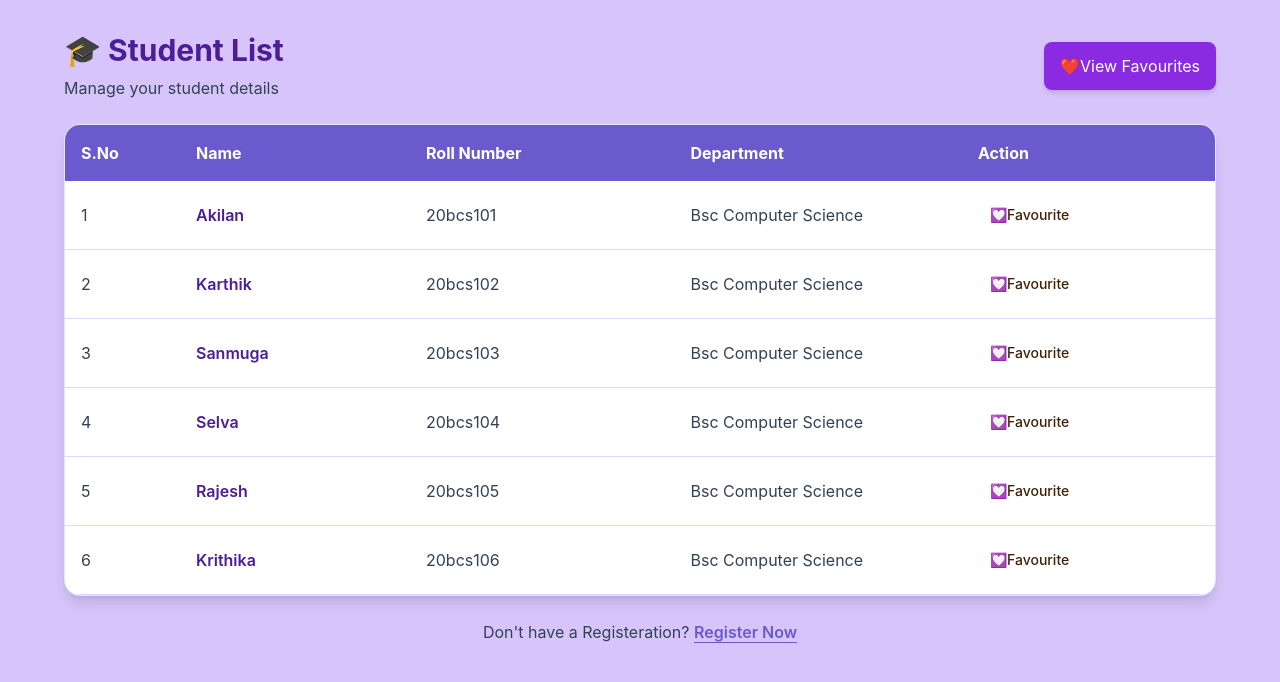
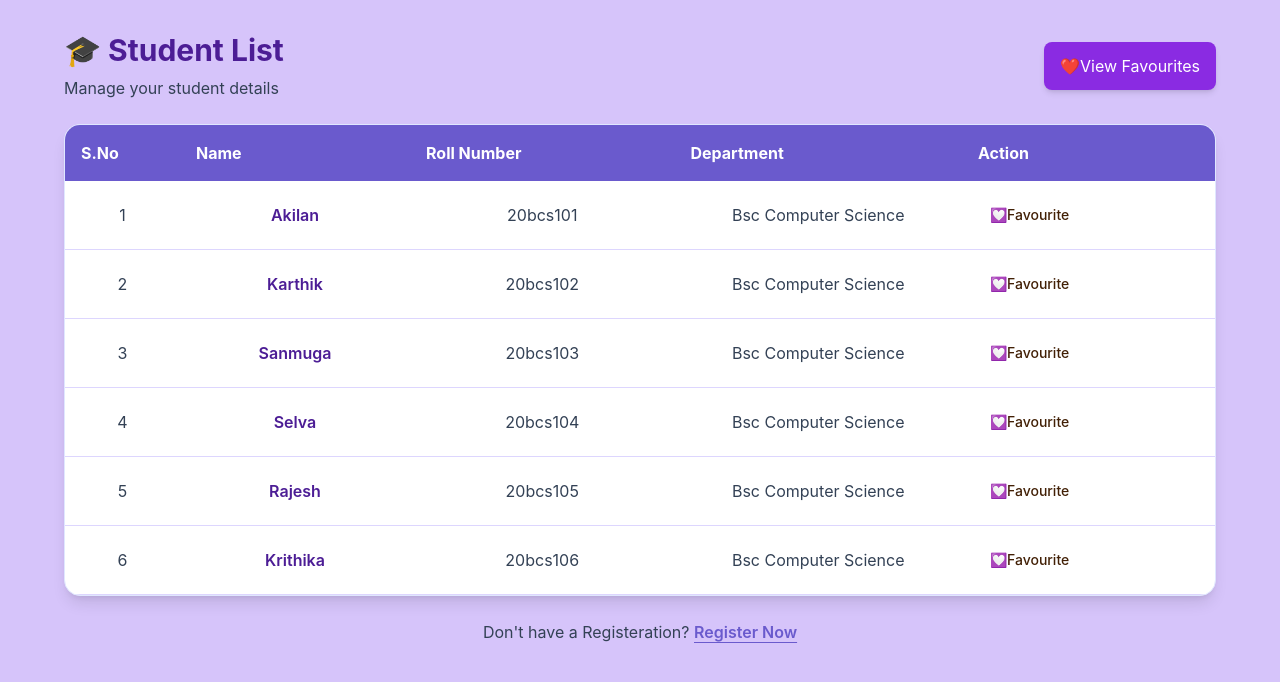
Before and after one commit to akilank-tech/Student-List-React, a React (Vite) app: page / in a window 1280 px wide. Shown: the top 682 px of the page. Built offline with nearby package versions, Linux system fonts and the light colour scheme.

Commit message:
update the file

```diff
--- a/src/pages/FavouriteStudents.jsx
+++ b/src/pages/FavouriteStudents.jsx
@@ -23,7 +23,7 @@ const FavouriteStudent = () => {
 
     return (
         <div className="min-h-[100dvh] bg-[#d6c4fa] p-4 sm:p-8 flex justify-center">
-            <div className="mx-auto max-w-6xl w-full rounded-xl bg-[#E6E6FA] p-3 shadow-lg sm:p-8">
+            <div className="mx-auto max-w-6xl w-full rounded-xl p-3 shadow-lg sm:p-8">
             <div className="flex justify-between items-center gap-2 mb-5">
                 <div>
                     <h1 className="text-xl sm:text-3xl font-bold text-[#4C1D95] mb-1">Favourite Students</h1>
@@ -51,7 +51,7 @@ const FavouriteStudent = () => {
                                         <td className="text-center break-words p-2 text-xs sm:p-4 sm:text-base font-semibold text-[#4C1D95]">{item.Name}</td>
                                         <td className="text-center break-words p-2 text-xs sm:p-4 sm:text-base text-[#334155]">{item.RollNumber}</td>
                                         <td className="text-center break-words p-2 text-xs sm:p-4 sm:text-base text-[#334155]">{item.Department}</td>
-                                        <td className="p-1 sm:p-4"><button className="bg-[#8A2BE2] hover:bg-[#6A5ACD] cursor-pointer text-[#422006] px-1 py-2 text-[10px] font-medium sm:w-auto sm:px-3 sm:text-sm rounded-lg transition" onClick={() => handleUnfavour(item.id)}>💔 Unfavourite</button></td>
+                                        <td className="p-2 sm:p-4"><button className="bg-[#8A2BE2] hover:bg-[#6A5ACD] cursor-pointer text-[#422006] px-1 py-2 text-[10px] font-medium sm:w-auto sm:px-3 sm:text-sm rounded-lg transition" onClick={() => handleUnfavour(item.id)}>💔 Unfavourite</button></td>
                                     </tr>
                                 )
                             })}
--- a/src/pages/StudentList.jsx
+++ b/src/pages/StudentList.jsx
@@ -42,10 +42,10 @@ const StudentList = () => {
                                 {
                                     studentList.map((item, index) => {
                                         return (<tr key={item.id} className="border-b border-[#DDD6FE]  hover:bg-[#EDE9FE] transition">
-                                            <td className="break-words p-2 text-xs sm:p-4 sm:text-base text-[#334155]">{index + 1}</td>
-                                            <td className="break-words p-2 text-xs sm:p-4 sm:text-base font-semibold text-[#4C1D95]">{item.Name}</td>
-                                            <td className="break-words p-2 text-xs sm:p-4 sm:text-base text-[#334155]">{item.RollNumber}</td>
-                                            <td className="break-words p-2 text-xs sm:p-4 sm:text-base text-[#334155]">{item.Department}</td>
+                                            <td className="text-center break-words p-2 text-xs sm:p-4 sm:text-base text-[#334155]">{index + 1}</td>
+                                            <td className="text-center break-words p-2 text-xs sm:p-4 sm:text-base font-semibold text-[#4C1D95]">{item.Name}</td>
+                                            <td className="text-center break-words p-2 text-xs sm:p-4 sm:text-base text-[#334155]">{item.RollNumber}</td>
+                                            <td className="text-center break-words p-2 text-xs sm:p-4 sm:text-base text-[#334155]">{item.Department}</td>
                                             <td className="p-1  sm:p-4">{item.isFavourite ? (<button disabled className="bg-gray-200 text-gray-500 px-1 py-2 text-[10px] font-medium sm:w-auto sm:px-3 sm:text-sm rounded-lg cursor-not-allowed">💜Favourited</button>) : (<button className="bg-[#FBB24] hover:bg-[#F59E0B] text-[#422006] px-1 py-2 text-[10px] font-medium sm:w-auto sm:px-3 sm:text-sm rounded-lg transition" onClick={() => { handleFav(item.id) }}>💟Favourite</button>)}</td>
                                         </tr>)
 
```
